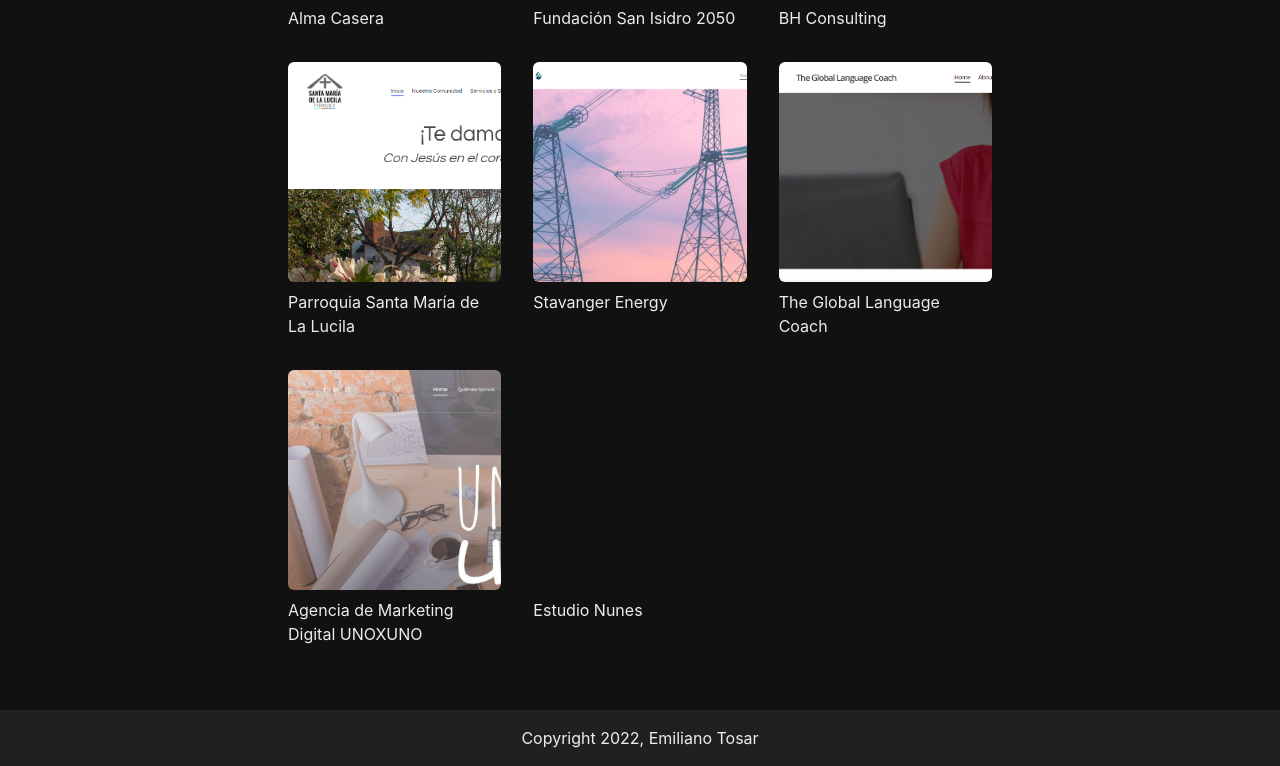
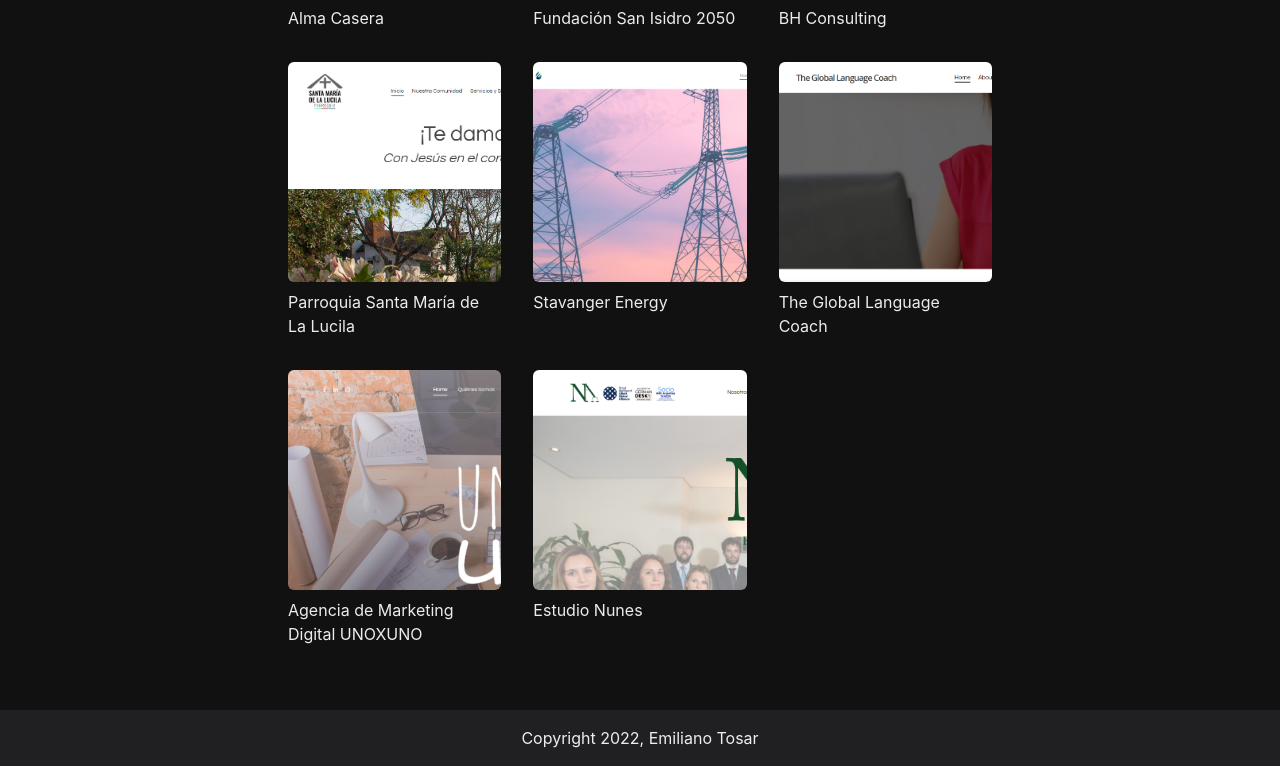
Before and after one commit to EmilianoTosar/portfolio2022, a Next.js app: page /wordpress in a window 1280 px wide. Shown: the part 848-1614 px from the top of the page. Built offline with nearby package versions, Linux system fonts and the light colour scheme.

Commit message:
fix typos

```diff
--- a/constants.js
+++ b/constants.js
@@ -174,7 +174,7 @@ export const wordpressWorks = [
     href: 'https://unoxuno.com.ar',
   },
   {
-    thumbnail: 'images/wordpress/Estudio-Nunes-Asociados (2).png',
+    thumbnail: 'images/wordpress/Estudio-Nunes-Asociados.png',
     alt: 'Estudio Nunes',
     title: 'Estudio Nunes',
     description: 'Página institucional del estudio jurídico Nunes & Asociados.',
```
Also changed, not shown: public/images/wordpress/Estudio-Nunes-Asociados.png (renamed from public/images/wordpress/Estudio-Nunes-Asociados (2).png).
